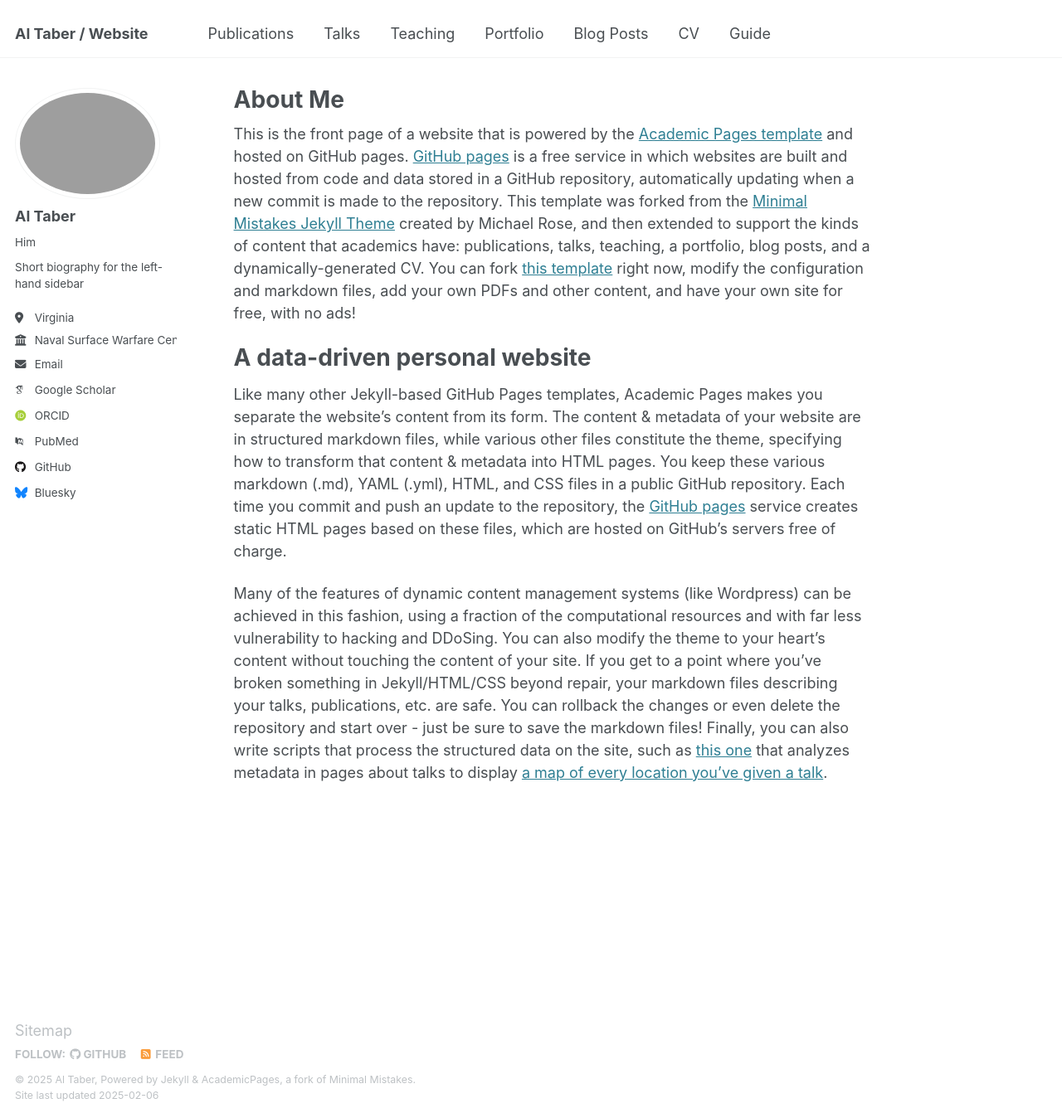
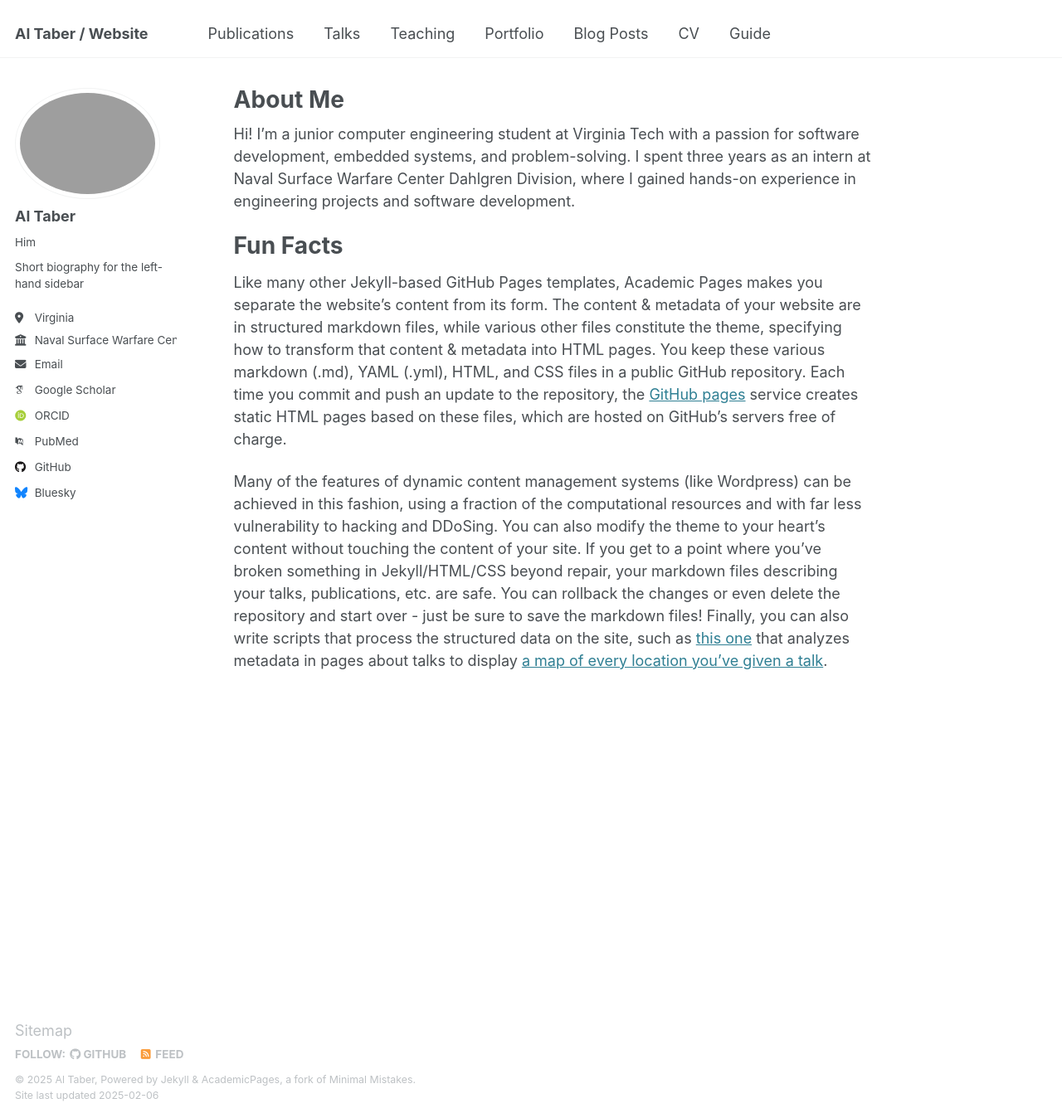
Before and after one commit to altaber2/altaber2.github.io, a Jekyll site: the page built from _pages/about.md, in a window 1280 px wide and 1348 px high. Shown: the whole window at 83% size. Built offline with Jekyll 4.4.1, drawn with Linux system fonts in a browser that asks for light colours; some web fonts are replaced.

Commit message:
Update about.md

```diff
--- a/_pages/about.md
+++ b/_pages/about.md
@@ -7,9 +7,9 @@ redirect_from:
   - /about.html
 ---
 
-This is the front page of a website that is powered by the [Academic Pages template](https://github.com/academicpages/academicpages.github.io) and hosted on GitHub pages. [GitHub pages](https://pages.github.com) is a free service in which websites are built and hosted from code and data stored in a GitHub repository, automatically updating when a new commit is made to the repository. This template was forked from the [Minimal Mistakes Jekyll Theme](https://mmistakes.github.io/minimal-mistakes/) created by Michael Rose, and then extended to support the kinds of content that academics have: publications, talks, teaching, a portfolio, blog posts, and a dynamically-generated CV. You can fork [this template](https://github.com/academicpages/academicpages.github.io) right now, modify the configuration and markdown files, add your own PDFs and other content, and have your own site for free, with no ads!
+Hi! I'm a junior computer engineering student at Virginia Tech with a passion for software development, embedded systems, and problem-solving. I spent three years as an intern at Naval Surface Warfare Center Dahlgren Division, where I gained hands-on experience in engineering projects and software development.
 
-A data-driven personal website
+Fun Facts
 ======
 Like many other Jekyll-based GitHub Pages templates, Academic Pages makes you separate the website's content from its form. The content & metadata of your website are in structured markdown files, while various other files constitute the theme, specifying how to transform that content & metadata into HTML pages. You keep these various markdown (.md), YAML (.yml), HTML, and CSS files in a public GitHub repository. Each time you commit and push an update to the repository, the [GitHub pages](https://pages.github.com/) service creates static HTML pages based on these files, which are hosted on GitHub's servers free of charge.
 
```
